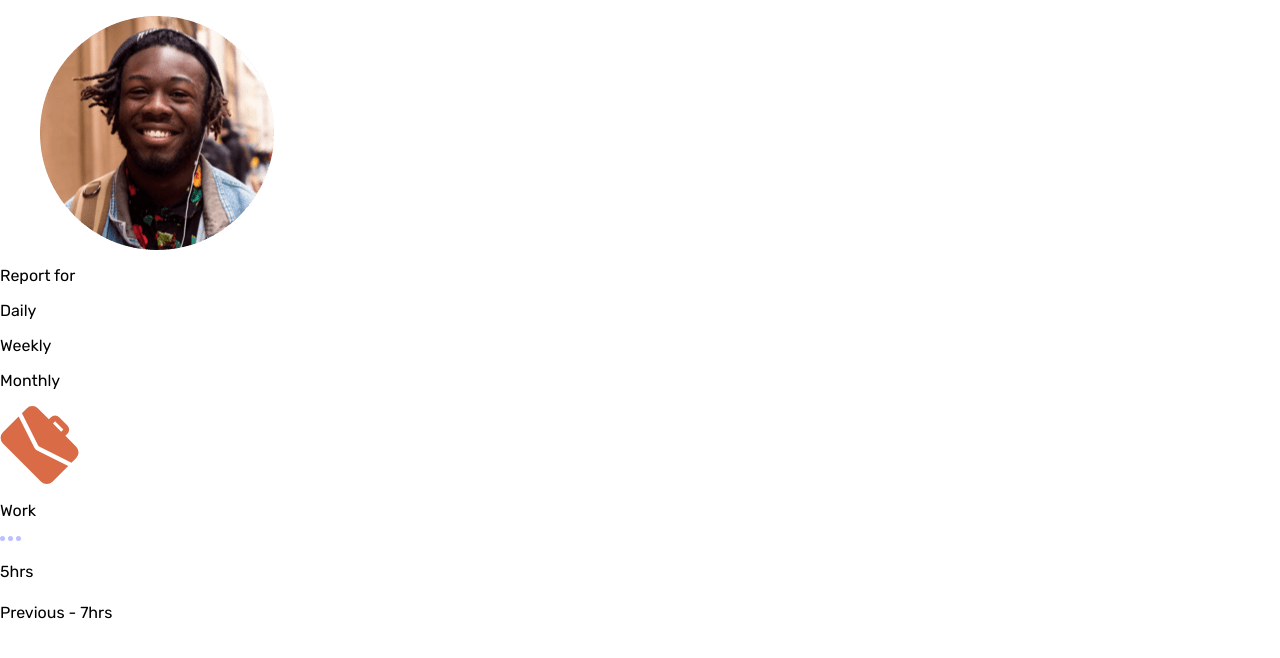
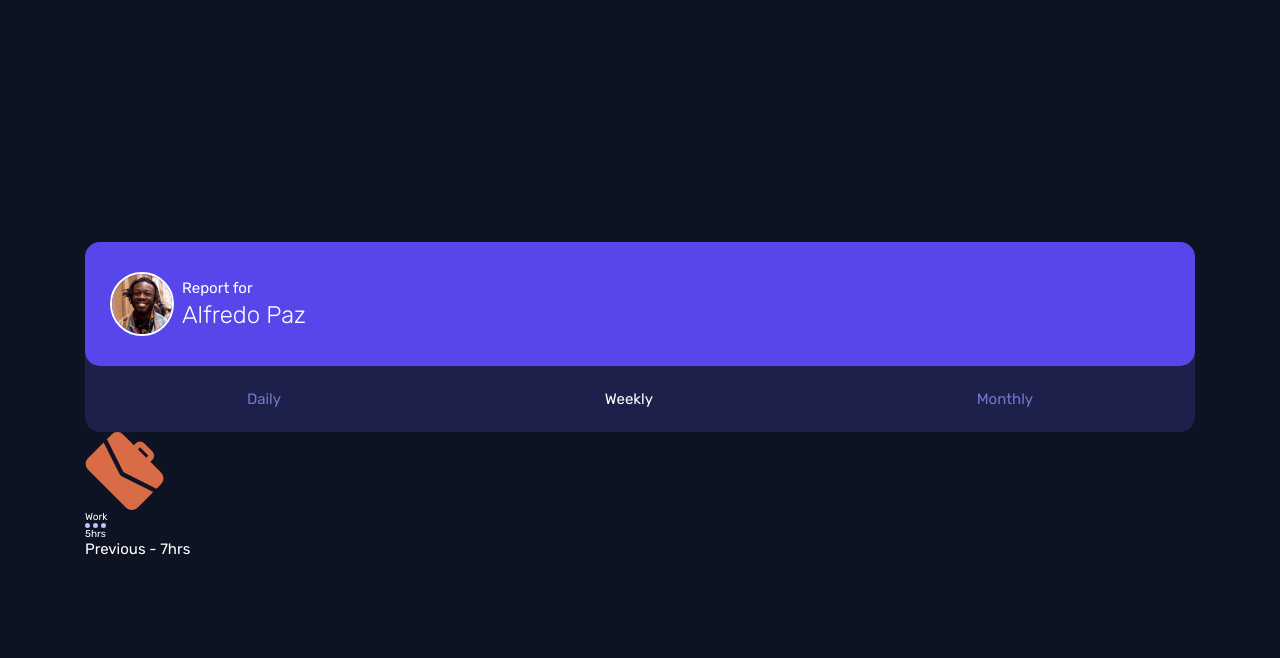
Before and after one commit to Alfredo20164920/time-dashboard, a plain HTML site: page index.html in a window 1280 px wide. Drawn offline with Linux system fonts and the light colour scheme.

Commit message:
Feat: basic user profile styles

```diff
--- a/index.html
+++ b/index.html
@@ -21,12 +21,12 @@
 
 				<div class="user__info">
 					<p>Report for</p>
-					<h1 class="user__name"></h1>
+					<h1 class="user__name">Alfredo Paz</h1>
 				</div>
 
 			</article>
 
-			<article class="optiones">
+			<article class="options">
 				<p class="option">Daily</p>
 				<p class="option option--active">Weekly</p>
 				<p class="option">Monthly</p>
--- a/styles/index.css
+++ b/styles/index.css
@@ -1 +1,77 @@
 @import url("./reset.css");
+
+body {
+    background: var(--dark);
+    color: var(--white);
+    display: flex;
+    justify-content: center;
+    align-items: center;
+}
+
+.dashboard {
+    display: grid;
+    width: 100%;
+    max-width: 1110px;
+    margin: 0 24px;
+    grid-template-columns: 1fr;
+
+    .dashboard__profile {
+        background: var(--primary);
+        border-radius: 15px;
+    };
+
+
+
+}
+
+.user {
+    background: var(--blue);
+    border-radius: 15px;
+
+    display: flex;
+    align-items: center;
+    gap: 0.8rem;
+
+    padding: 30px 25px;
+
+    .user__logo {
+        & img {
+            width: 64px;
+            max-width: 78px;
+            height: 64px;
+            max-height: 78px;
+
+            border-radius: 50%;
+            border: 2px solid var(--white);
+        }
+    }
+
+    .user__info {
+        display: flex;
+        flex-direction: column;
+        gap: 0.4rem;
+        font-size: 1.5rem;
+        font-weight: 400;
+
+        .user__name {
+            font-size: 2.4rem;
+            font-weight: 300;
+        }
+    }
+}
+
+.options {
+    display: flex;
+    flex-direction: row;
+    align-items: center;
+    justify-content: space-around;
+    padding: 24px 0;
+
+    .option {
+        color: var(--secondary);
+    }
+
+    .option--active {
+        color: var(--white);
+    }
+}
--- a/styles/reset.css
+++ b/styles/reset.css
@@ -7,6 +7,7 @@
     --lime-green: #4BCF82;
     --violet: #7335d2;
     --soft-orange: #F1C75B;
+    --blue: #5747EA;
 
     --primary: #1c204b;
     --secondary: #7078c9;
@@ -16,11 +17,17 @@
     --white: #ffffff;
 }
 
+html {
+    font-size: 62.5%;
+}
+
 
 * {
     min-width: 0;
     font: inherit;
     font-family: 'Rubik', sans-serif;
+    margin: 0;
+    padding: 0;
 }
 
 *, *::after, *::before {
@@ -44,4 +51,5 @@ h1, h2, h3, h4, h5, h6 {
 
 p {
     text-wrap: pretty;
+    font-size: 1.5rem;
 }
```
